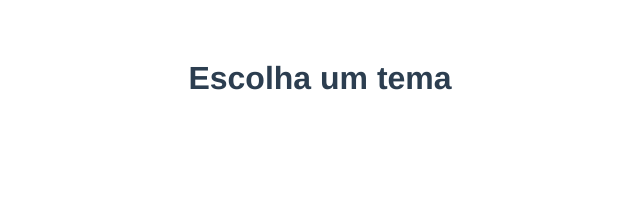
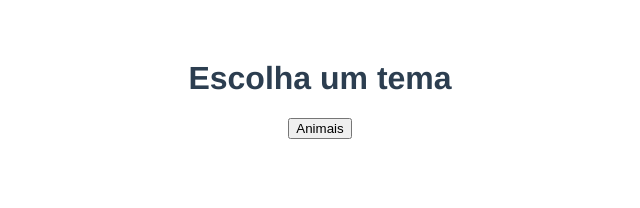
Before and after one commit to Ricardomjr-10/appCrianca, a Vue app: page / in a window 1280 px wide. Shown: the top 208 px of the page, without its empty margins (320-960 px from the left). Built offline with nearby package versions, Linux system fonts and the light colour scheme.

Commit message:
create div select item

```diff
--- a/src/components/AppCrianca.vue
+++ b/src/components/AppCrianca.vue
@@ -6,11 +6,23 @@
                 {{ tema.nome }}
             </button>
         </div>
+
+        <div v-if="temaSelecionado" class="cards-container">
+            <div v-for="item in itensDoTema" :key="item.id" class="card" @click="falarNome(item.nome)">
+                <img src="" alt="">
+                <p></p>
+            </div>
+        </div>
+
     </div>
 </template>
 
 <script setup>
 import { ref } from 'vue'
 
-    const temas = ref([])
+    const temas = ref([{id: 1, nome: 'Animais'}])
+
+    const selecionarTema = () => {
+        return alert('Tema selecionado: ' + temas.value[0].nome)
+    }
 </script>
```
